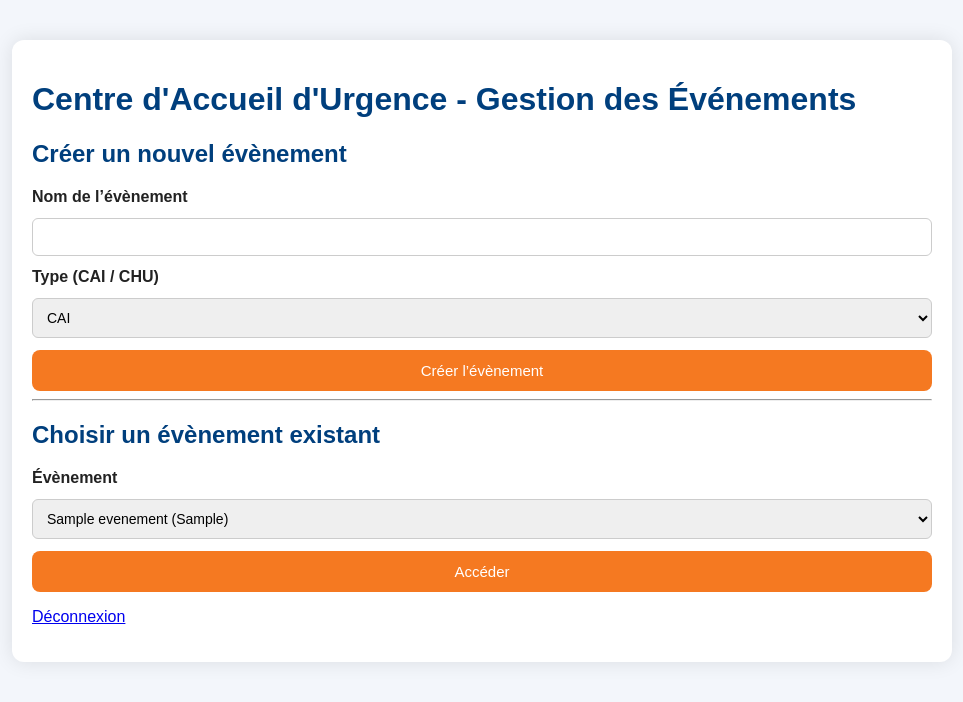
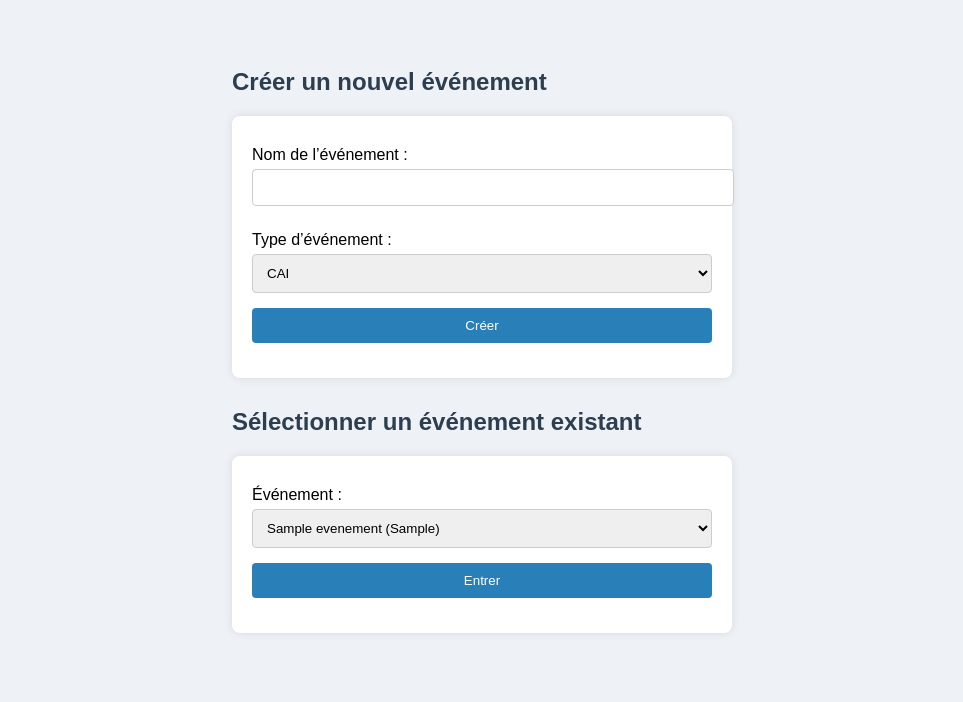
Before and after one commit to protec38/CAI, a Flask app: page /evenement/new in a window 1280 px wide. Shown: the top 702 px of the page, without its empty margins (158-1121 px from the left). Run offline with Flask 3, Linux system fonts and the light colour scheme; the visitor is signed in with stand-in values (Sample User, id 1); tables that the repository leaves empty hold one stand-in row (values such as "Sample post").

Commit message:
Update evenement_new.html

```diff
--- a/app/templates/evenement_new.html
+++ b/app/templates/evenement_new.html
@@ -1,44 +1,82 @@
-<!-- 📄 app/templates/evenement_new.html -->
 <!DOCTYPE html>
 <html lang="fr">
 <head>
     <meta charset="UTF-8">
-    <title>Créer ou sélectionner un évènement</title>
-    <link rel="stylesheet" href="{{ url_for('static', filename='style.css') }}">
+    <title>Gestion des événements - CAI/CHU</title>
+    <style>
+        body {
+            font-family: Arial, sans-serif;
+            background-color: #eef2f7;
+            padding: 40px;
+        }
+        h2 {
+            color: #2c3e50;
+        }
+        form {
+            background-color: white;
+            padding: 20px;
+            border-radius: 8px;
+            margin-bottom: 30px;
+            box-shadow: 0 0 10px rgba(0,0,0,0.1);
+        }
+        label {
+            display: block;
+            margin: 10px 0 5px;
+        }
+        input, select, button {
+            padding: 10px;
+            width: 100%;
+            margin-bottom: 15px;
+            border: 1px solid #ccc;
+            border-radius: 4px;
+        }
+        button {
+            background-color: #2980b9;
+            color: white;
+            border: none;
+        }
+        .section {
+            max-width: 500px;
+            margin: auto;
+        }
+    </style>
 </head>
 <body>
-    <div class="container">
-        <h1>Centre d'Accueil d'Urgence - Gestion des Événements</h1>
 
-        {% if user and (user.is_admin or user.role == 'codep') %}
-            <h2>Créer un nouvel évènement</h2>
+<div class="section">
+
+    <h2>Créer un nouvel événement</h2>
+
+    {% if user.is_admin or user.role == 'codep' %}
     <form method="POST">
-                <label for="nom">Nom de l’évènement</label>
+        <label for="nom">Nom de l’événement :</label>
         <input type="text" name="nom" required>
 
-                <label for="type_evt">Type (CAI / CHU)</label>
+        <label for="type_evt">Type d’événement :</label>
         <select name="type_evt" required>
             <option value="CAI">CAI</option>
             <option value="CHU">CHU</option>
+            <option value="PRV">PRV</option>
         </select>
 
-                <button type="submit">Créer l’évènement</button>
+        <button type="submit">Créer</button>
     </form>
-            <hr>
     {% endif %}
 
-        <h2>Choisir un évènement existant</h2>
+    <h2>Sélectionner un événement existant</h2>
+
     <form method="POST" action="{{ url_for('main_bp.select_evenement') }}">
-            <label for="evenement_id">Évènement</label>
+        <label for="evenement_id">Événement :</label>
         <select name="evenement_id" required>
             {% for evt in evenements %}
                 <option value="{{ evt.id }}">{{ evt.nom }} ({{ evt.numero }})</option>
             {% endfor %}
         </select>
-            <button type="submit">Accéder</button>
+
+        <button type="submit">Entrer</button>
     </form>
 
-        <p><a href="{{ url_for('main_bp.logout') }}">Déconnexion</a></p>
 </div>
+
 </body>
 </html>
```
Lines whose indentation alone changed are shown as unchanged.
